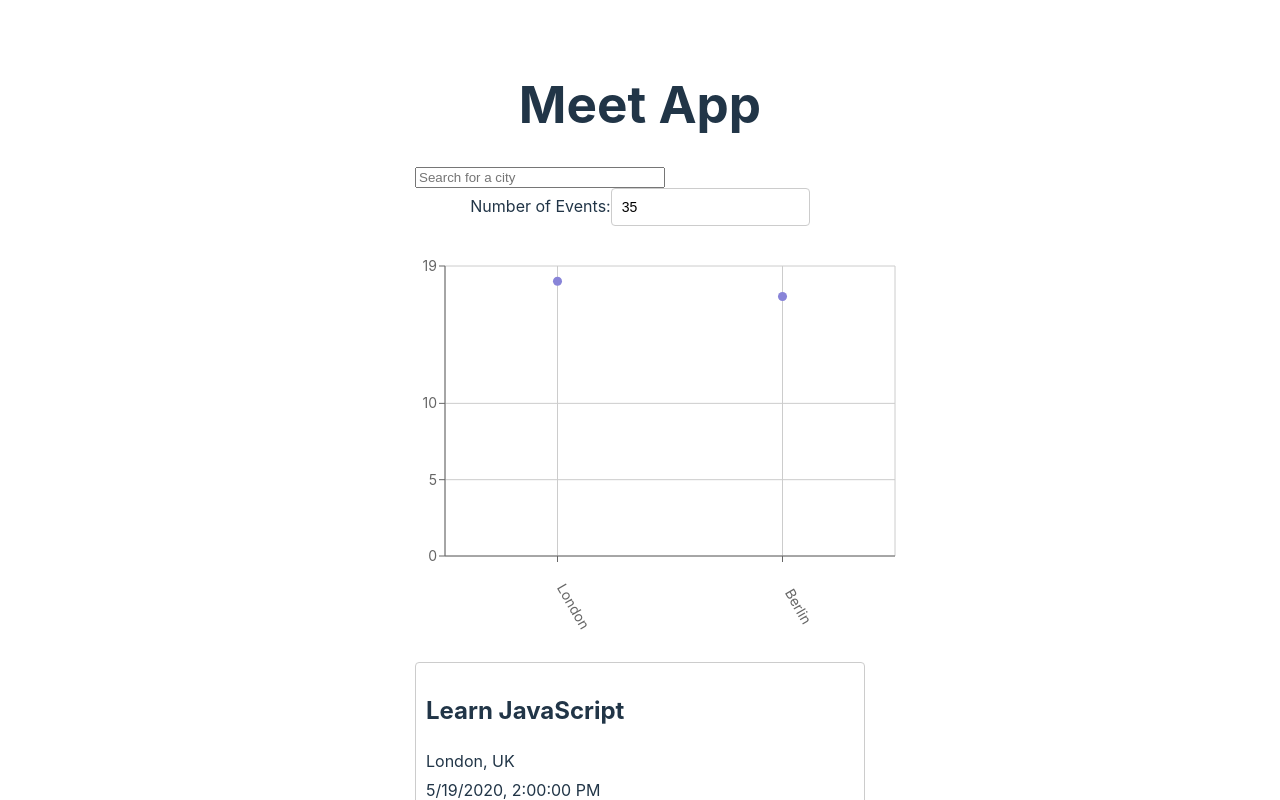
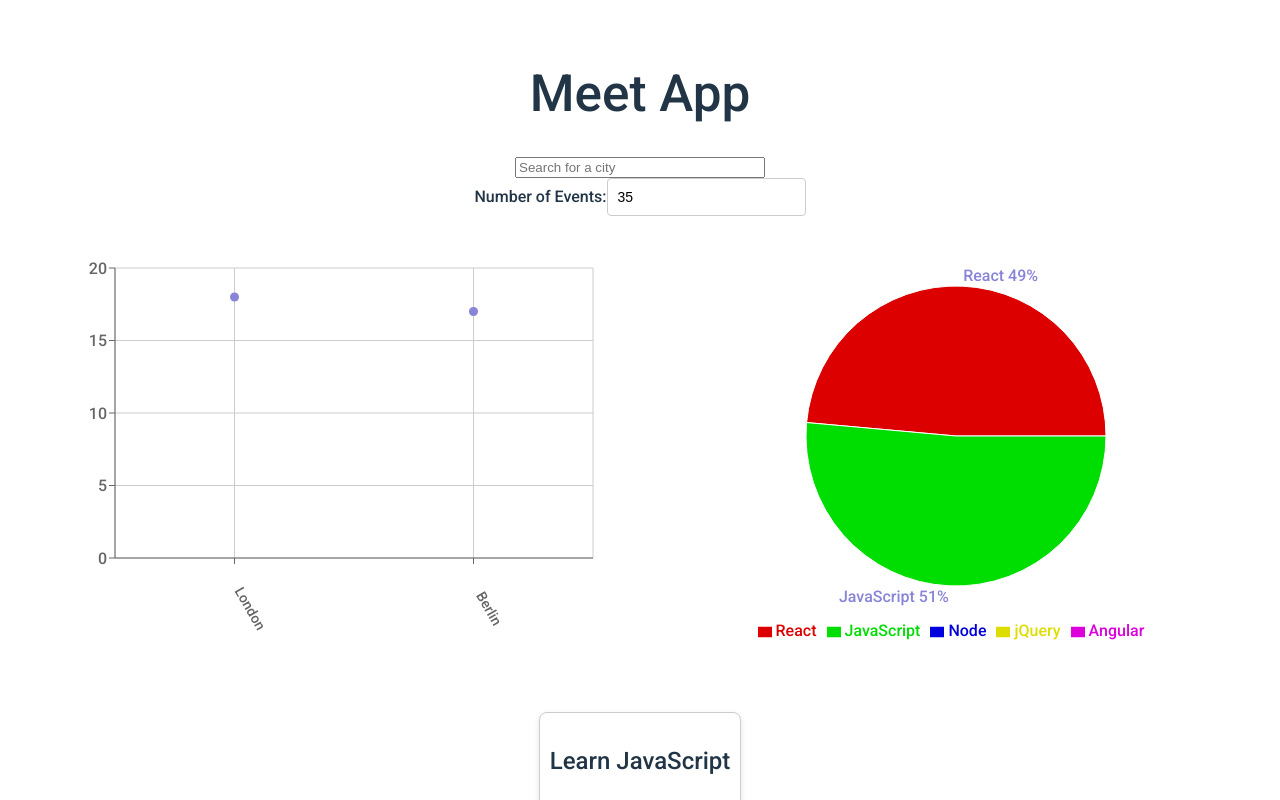
Before and after one commit to tmoubre/Meet, a React (Vite) app: page / in a window 1280 px wide. Shown: the top 800 px of the page. Built offline with nearby package versions, Linux system fonts and the light colour scheme; what atatus-spa would draw is missing.

Commit message:
Added pie chart

```diff
--- a/jest.config.cjs
+++ b/jest.config.cjs
@@ -4,11 +4,12 @@ module.exports = {
     "^.+\\.jsx?$": "babel-jest",
   },
   transformIgnorePatterns: [
-    "/node_modules/(?!(uuid|@cucumber|jest-cucumber)/)", // allow specific ES modules to be transformed
+    "/node_modules/(?!(uuid|@cucumber|jest-cucumber)/)",
   ],
   moduleNameMapper: {
     "\\.(css|less|scss|sass)$": "identity-obj-proxy",
   },
   moduleFileExtensions: ["js", "jsx"],
+  setupFiles: ["<rootDir>/jest.setup.js"],
   setupFilesAfterEnv: ["<rootDir>/setupTests.js"],
 };
--- /dev/null
+++ b/jest.setup.js
@@ -0,0 +1,6 @@
+// jest.setup.js
+global.ResizeObserver = class {
+  observe() {}
+  unobserve() {}
+  disconnect() {}
+};
--- a/package.json
+++ b/package.json
@@ -46,7 +46,9 @@
     "jest": "^29.7.0",
     "jest-cucumber": "^4.0.4",
     "jest-environment-jsdom": "^29.7.0",
+    "jsdom": "^26.1.0",
     "puppeteer": "^18.1.0",
-    "vite": "^6.3.5"
+    "vite": "^6.3.5",
+    "vitest": "^3.2.4"
   }
 }
--- a/src/App.css
+++ b/src/App.css
@@ -1,67 +1,39 @@
 @import url(https://fonts.googleapis.com/css?family=Roboto:500);
 
+/* Flex-center the entire app */
+body,
+html,
 #root {
-  max-width: 1280px;
-  margin: 0 auto;
+  width: 100%;
+  margin: 0;
+  padding: 0;
+  display: flex;
+  justify-content: center;
+  font-family: 'Roboto', sans-serif;
+}
+
+/* App container centered with max width */
+.App {
+  display: flex;
+  flex-direction: column;
+  align-items: center;
+  width: 100%;
+  max-width: 1400px;
   padding: 2rem;
   text-align: center;
-}
-
-.logo {
-  height: 6em;
-  padding: 1.5em;
-  will-change: filter;
-  transition: filter 300ms;
-}
-
-.logo:hover {
-  filter: drop-shadow(0 0 2em #646cffaa);
-}
-
-.logo.react:hover {
-  filter: drop-shadow(0 0 2em #61dafbaa);
-}
-
-@keyframes logo-spin {
-  from {
-    transform: rotate(0deg);
-  }
-
-  to {
-    transform: rotate(360deg);
-  }
-}
-
-@media (prefers-reduced-motion: no-preference) {
-  a:nth-of-type(2) .logo {
-    animation: logo-spin infinite 20s linear;
-  }
-}
-
-.card {
-  padding: 2em;
-}
-
-.read-the-docs {
-  color: #888;
-}
-
-.App {
-  text-align: center;
-  padding: 2% 5%;
 }
 
 .App * {
   box-sizing: border-box;
 }
 
-ul {
-  padding: 0;
-  list-style: none;
-}
-
-p {
-  margin: 5px 0;
+/* Inputs aligned side-by-side and responsive */
+.controls-container {
+  display: flex;
+  flex-wrap: wrap;
+  justify-content: center;
+  gap: 1.5rem;
+  margin-bottom: 2rem;
 }
 
 input[type="text"],
@@ -72,9 +44,7 @@ input[type="number"] {
   border: 1px solid #ccc;
   font-size: 14px;
   line-height: 20px;
-  align-self: center;
   height: 38px;
-  margin-bottom: 20px;
 }
 
 .city {
@@ -115,14 +85,25 @@ input[type="number"] {
   background-color: #bcdcdb;
 }
 
+/* Event card styles */
 .event {
+  width: 100%;
+  max-width: 800px;
   padding: 10px 10px 35px;
-  margin-bottom: 10px;
+  margin: 1rem auto;
   text-align: left;
   border: 1px solid #ccc;
-  border-radius: 4px;
+  border-radius: 8px;
+  box-shadow: 0 2px 6px rgba(0, 0, 0, 0.1);
+  background-color: white;
   position: relative;
+  transition: box-shadow 0.2s ease;
 }
+
+.event:hover {
+  box-shadow: 0 4px 12px rgba(0, 0, 0, 0.15);
+}
+
 
 .details-btn {
   position: absolute;
@@ -134,6 +115,7 @@ input[type="number"] {
   cursor: pointer;
 }
 
+/* Alert styles */
 .alerts-container {
   position: fixed;
   top: 20px;
@@ -156,6 +138,7 @@ input[type="number"] {
   box-shadow: 0px 4px 8px rgba(0, 0, 0, 0.1);
 }
 
+/* PWA install modal/button styles */
 .install-btn {
   margin: 1rem;
   padding: 0.5rem 1rem;
@@ -210,3 +193,69 @@ input[type="number"] {
   border-radius: 8px;
   box-shadow: 0 0 5px rgba(0, 0, 0, 0.2);
 }
+
+/* Charts layout */
+.charts-container {
+  display: grid;
+  grid-template-columns: repeat(auto-fit, minmax(400px, 1fr));
+  gap: 3rem;
+  margin: 2rem 0;
+  width: 100%;
+  justify-items: center;
+  align-items: center;
+}
+
+@media (max-width: 768px) {
+  .charts-container {
+    grid-template-columns: 1fr;
+  }
+}
+
+/* Typography and misc */
+ul {
+  padding: 0;
+  list-style: none;
+}
+
+p {
+  margin: 5px 0;
+}
+
+.card {
+  padding: 2em;
+}
+
+.read-the-docs {
+  color: #888;
+}
+
+.logo {
+  height: 6em;
+  padding: 1.5em;
+  will-change: filter;
+  transition: filter 300ms;
+}
+
+.logo:hover {
+  filter: drop-shadow(0 0 2em #646cffaa);
+}
+
+.logo.react:hover {
+  filter: drop-shadow(0 0 2em #61dafbaa);
+}
+
+@keyframes logo-spin {
+  from {
+    transform: rotate(0deg);
+  }
+
+  to {
+    transform: rotate(360deg);
+  }
+}
+
+@media (prefers-reduced-motion: no-preference) {
+  a:nth-of-type(2) .logo {
+    animation: logo-spin infinite 20s linear;
+  }
+}
--- a/src/App.jsx
+++ b/src/App.jsx
@@ -1,9 +1,10 @@
-// App.jsx
+//App.jsx
 
 import React, { useState, useEffect } from 'react';
 import CitySearch from './components/CitySearch';
 import NumberOfEvents from './components/NumberOfEvents';
 import CityEventsChart from './components/CityEventsChart';
+import EventGenresChart from './components/EventGenresChart';
 import EventList from './components/EventList';
 import { extractLocations, getEvents } from './api';
 import mockData from './mock-data';
@@ -12,7 +13,7 @@ import { InfoAlert, ErrorAlert, WarningAlert } from './components/Alert';
 
 const App = () => {
   const [events, setEvents] = useState([]);
-  const [allEvents, setAllEvents] = useState([]); // ✅ all raw events
+  const [allEvents, setAllEvents] = useState([]);
   const [allLocations, setAllLocations] = useState([]);
   const [currentCity, setCurrentCity] = useState('See all cities');
   const [currentNOE, setCurrentNOE] = useState(mockData.length);
@@ -21,7 +22,6 @@ const App = () => {
   const [warningAlert, setWarningAlert] = useState('');
   const [showIosInstallBanner, setShowIosInstallBanner] = useState(false);
 
-  // iOS detection
   const isIos = () => /iphone|ipad|ipod/.test(window.navigator.userAgent.toLowerCase());
   const isInStandaloneMode = () => 'standalone' in window.navigator && window.navigator.standalone;
 
@@ -40,7 +40,7 @@ const App = () => {
       }
 
       const eventsData = await getEvents();
-      setAllEvents(eventsData); // ✅ store full data for chart
+      setAllEvents(eventsData);
 
       const filtered =
         currentCity === 'See all cities'
@@ -84,7 +84,12 @@ const App = () => {
         setCurrentNOE={setCurrentNOE}
         setErrorAlert={setErrorAlert}
       />
-      <CityEventsChart allLocations={allLocations} events={allEvents} /> {/* ✅ pass full data */}
+
+      <div className="charts-container">
+        <CityEventsChart allLocations={allLocations} events={allEvents} />
+        <EventGenresChart events={allEvents} />
+      </div>
+
       <EventList events={events} />
     </div>
   );
--- a/src/components/CityEventsChart.jsx
+++ b/src/components/CityEventsChart.jsx
@@ -16,25 +16,34 @@ const CityEventsChart = ({ allLocations, events }) => {
 
   useEffect(() => {
     const getData = () => {
-      const locationMap = {};
+      const cityDataMap = new Map();
 
       allLocations.forEach((location) => {
+        const count = events.filter((event) => event.location === location).length;
         const city = location.split(/,| -/)[0].trim();
-        if (!locationMap[city]) {
-          locationMap[city] = 0;
+
+        // Accumulate event counts for cities with same display name
+        if (cityDataMap.has(city)) {
+          cityDataMap.set(city, cityDataMap.get(city) + count);
+        } else {
+          cityDataMap.set(city, count);
         }
-        locationMap[city] += events.filter((event) => event.location === location).length;
       });
 
-      return Object.entries(locationMap).map(([city, count]) => ({ city, count }));
+      const chartData = Array.from(cityDataMap, ([city, count]) => ({
+        city,
+        count,
+      }));
+
+      return chartData;
     };
 
     setData(getData());
   }, [allLocations, events]);
 
   return (
-    <ResponsiveContainer width="100%" minWidth={500} height={400}>
-      <ScatterChart margin={{ top: 20, right: 20, bottom: 60, left: -30 }}>
+    <ResponsiveContainer width="99%" height={400}>
+      <ScatterChart margin={{ top: 20, right: 20, bottom: 60, left: 20 }}>
         <CartesianGrid />
         <XAxis
           type="category"
@@ -49,15 +58,13 @@ const CityEventsChart = ({ allLocations, events }) => {
           dataKey="count"
           name="Number of events"
           allowDecimals={false}
-          domain={[0, 'dataMax + 1']}
-          tick={{ fontSize: 14 }}
         />
         <Tooltip
           cursor={{ strokeDasharray: "3 3" }}
-          formatter={(value, name) => [`${value}`, "Events"]}
+          formatter={(value, name) => [value, "Event count"]}
           labelFormatter={(label) => `City: ${label}`}
         />
-        <Scatter name="Event count" data={data} fill="#8884d8" />
+        <Scatter data={data} fill="#8884d8" />
       </ScatterChart>
     </ResponsiveContainer>
   );
--- /dev/null
+++ b/src/components/EventGenresChart.jsx
@@ -0,0 +1,70 @@
+// src/components/EventGenresChart.jsx
+
+import React, { useEffect, useState } from 'react';
+import {
+  PieChart,
+  Pie,
+  ResponsiveContainer,
+  Cell,
+  Legend,
+} from 'recharts';
+
+const EventGenresChart = ({ events }) => {
+  const [data, setData] = useState([]);
+
+  const genres = ['React', 'JavaScript', 'Node', 'jQuery', 'Angular'];
+  const colors = ['#DD0000', '#00DD00', '#0000DD', '#DDDD00', '#DD00DD'];
+
+  useEffect(() => {
+    const getData = () => {
+      return genres.map((genre) => {
+        const count = events.filter((event) =>
+          event.summary.includes(genre)
+        ).length;
+        return { name: genre, value: count };
+      });
+    };
+    setData(getData());
+  }, [events]);
+
+  const renderCustomizedLabel = ({ cx, cy, midAngle, outerRadius, percent, index }) => {
+    const RADIAN = Math.PI / 180;
+    const radius = outerRadius;
+    const x = cx + radius * Math.cos(-midAngle * RADIAN) * 1.07;
+    const y = cy + radius * Math.sin(-midAngle * RADIAN) * 1.07;
+
+    return percent ? (
+      <text
+        x={x}
+        y={y}
+        fill="#8884d8"
+        textAnchor={x > cx ? 'start' : 'end'}
+        dominantBaseline="central"
+      >
+        {`${genres[index]} ${(percent * 100).toFixed(0)}%`}
+      </text>
+    ) : null;
+  };
+
+  return (
+    <ResponsiveContainer width="99%" height={400}>
+      <PieChart>
+        <Pie
+          data={data}
+          dataKey="value"
+          nameKey="name"
+          labelLine={false}
+          label={renderCustomizedLabel}
+          outerRadius={150}
+        >
+          {data.map((entry, index) => (
+            <Cell key={`cell-${index}`} fill={colors[index % colors.length]} />
+          ))}
+        </Pie>
+        <Legend verticalAlign="bottom" align="center" />
+      </PieChart>
+    </ResponsiveContainer>
+  );
+};
+
+export default EventGenresChart;
--- a/vite.config.js
+++ b/vite.config.js
@@ -1,8 +1,8 @@
+//vite.config.js
 import { defineConfig } from "vite";
 import react from "@vitejs/plugin-react-swc";
 import { VitePWA } from "vite-plugin-pwa";
 
-// https://vitejs.dev/config/
 export default defineConfig({
   base: "/",
   plugins: [
@@ -61,4 +61,9 @@ export default defineConfig({
       },
     }),
   ],
+  test: {
+    globals: true,
+    environment: "jsdom",
+    setupFiles: "./vitest.setup.js", // ✅ make sure this file exists
+  },
 });
```
Also changed, not shown: src/setupTests.js (+6 -25 lines), 1 other file (tests, documents, lock files or other folders).
